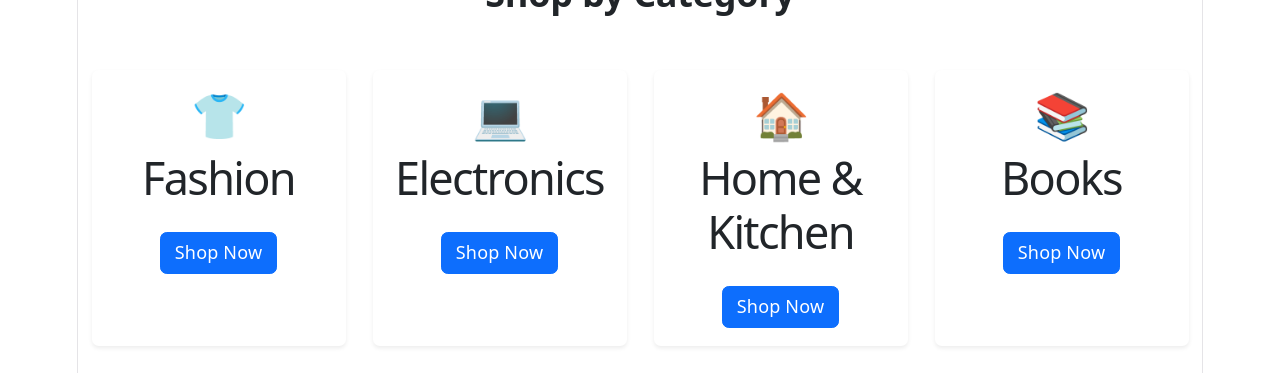
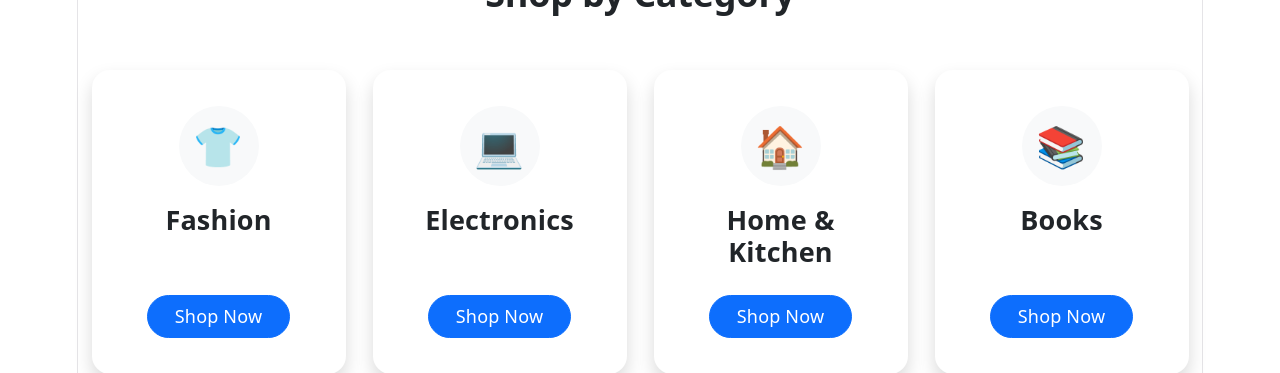
Before and after one commit to saniyamehra03/Ecommerce_intern, a React (Vite) app: page / in a window 1280 px wide. Shown: the part 579-952 px from the top of the page. Built offline with nearby package versions, Linux system fonts and the light colour scheme.

Commit message:
Improve category card UI design

```diff
--- a/src/App.jsx
+++ b/src/App.jsx
@@ -95,7 +95,7 @@ function App() {
       <Route path="/checkout" element ={<Checkout cart={cart} clearCart={clearCart}/>}/>
       <Route path="/contact" element ={<Contact/>}/>
       <Route path="/order-confirmation" element ={<OrderConfirmation/>}/>
-      <Route path="/products" element ={<Products/>}/>
+      <Route path="/products" element ={<Products addToCart={addToCart}/>}/>
       <Route path="/products/:id" element ={<ProductDetails/>}/>
       <Route path="/search" element ={<Search/>}/>
     </Routes>
--- a/src/components/CategoryCard.jsx
+++ b/src/components/CategoryCard.jsx
@@ -3,13 +3,25 @@ import { Link } from 'react-router-dom'
 const CategoryCard = (props) => {
 
   return (
-    <div className="card shadow-sm border-0 h-100">
-        <div className="card-body text-center">
-          <h1>{props.emoji}</h1>
-        <h1>{props.title}
-        </h1>
+   <div className="card h-100 shadow border-0 rounded-4 text-center p-3">
+    <div className="card-body d-flex flex-column align-items-center">
+          <div
+            className="rounded-circle bg-light d-flex justify-content-center align-items-center mb-3"
+           style={{
+            width: "80px",
+            height: "80px",
+            fontSize: "40px",
+          }}
+          >
+            {props.emoji}
+          </div>
+        <h4 className='fw-bold mb-4'>
+          {props.title}
+        </h4>
 
-        <Link to="/products" className="btn btn-primary mt-3">
+        <Link
+        to="/products" className="btn btn-primary mt-3"
+        className="btn btn-primary mt-auto px-4 rounded-pill">
           Shop Now
         </Link>
 
--- a/src/pages/Products.jsx
+++ b/src/pages/Products.jsx
@@ -1,8 +1,13 @@
 import React from 'react'
-
+import ProductSection from '../components/ProductSection'
 const Products = () => {
   return (
-    <div>Products</div>
+    <div  className='container py-5'>
+    <h1 className='text-center mb-5'>
+     All  Products
+    </h1>
+    <ProductSection/>
+    </div>
   )
 }
 
```
